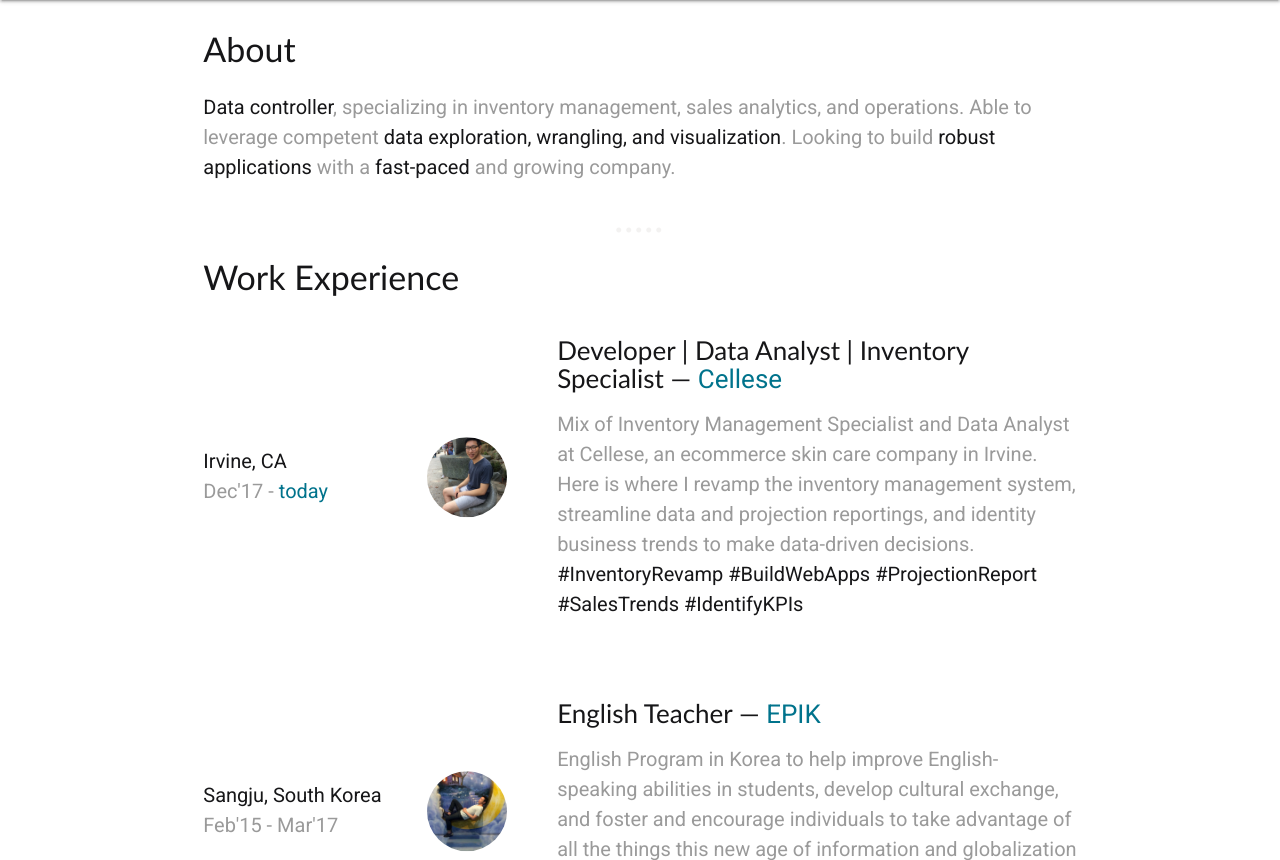
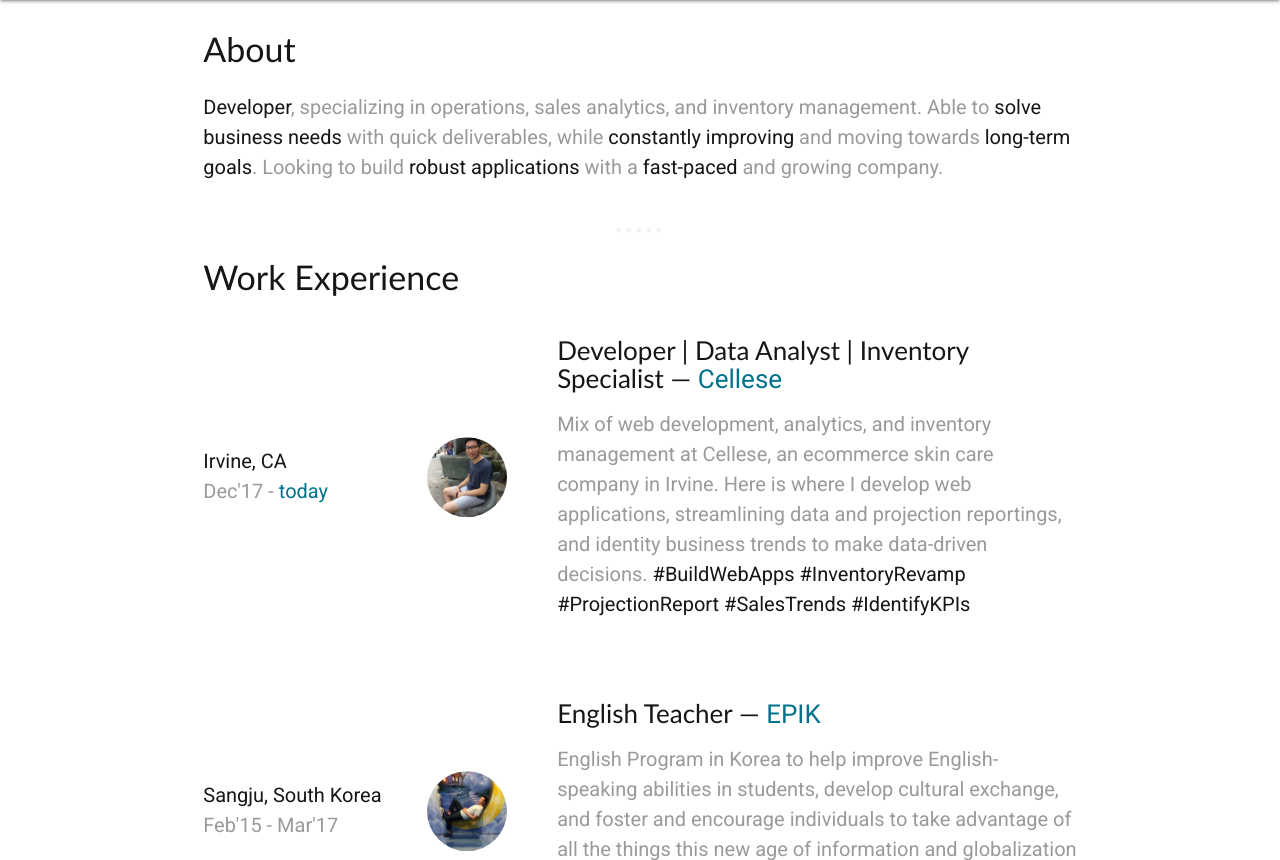
Before and after one commit to Jayleh/justin-le, a Flask app: page /about in a window 1280 px wide. Shown: the part 64-924 px from the top of the page. Run offline with Flask 2, Linux system fonts and the light colour scheme; some libraries are stand-ins or nearby versions; some web fonts are replaced.

Commit message:
updating language

```diff
--- a/justin/templates/about.html
+++ b/justin/templates/about.html
@@ -35,9 +35,10 @@
   <div class="row">
     <div class="col s12">
       <p>
-        <span class="text-important">Data controller</span>, specializing in inventory management, sales analytics, and
-        operations. Able to leverage competent
-        <span class="text-important">data exploration, wrangling, and visualization</span>. Looking to build
+        <span class="text-important">Developer</span>, specializing in operations, sales analytics, and
+        inventory management. Able to <span class="text-important">solve business needs</span> with quick
+        deliverables, while <span class="text-important">constantly improving</span> and moving towards
+        <span class="text-important">long-term goals</span>. Looking to build
         <span class="text-important">robust applications</span> with a
         <span class="text-important">fast-paced</span> and growing company.</p>
     </div>
@@ -81,10 +82,10 @@
             </h4>
           </div>
           <div class="description">
-            <p>Mix of Inventory Management Specialist and Data Analyst at Cellese, an ecommerce skin care company in
-              Irvine. Here is where I revamp the inventory management system, streamline data and projection
+            <p>Mix of web development, analytics, and inventory management at Cellese, an ecommerce skin care company in
+              Irvine. Here is where I develop web applications, streamlining data and projection
               reportings, and identity business trends to make data-driven decisions.
-              <span class="text-important">#InventoryRevamp #BuildWebApps #ProjectionReport #SalesTrends
+              <span class="text-important">#BuildWebApps #InventoryRevamp #ProjectionReport #SalesTrends
                 #IdentifyKPIs</span>
             </p>
           </div>
--- a/justin/templates/layout.html
+++ b/justin/templates/layout.html
@@ -28,8 +28,7 @@
       function gtag() { dataLayer.push(arguments); }
       gtag('js', new Date());
 
-      gtag('config', 'UA-123189926-1');
-    </script>
+      gtag('config', 'UA-123189926-1');</script>
   </head>
 
   <body>
@@ -70,7 +69,7 @@
             <h5 class="white-text">About</h5>
             <ul>
               <li class="grey-text text-lighten-2">Justin Le</li>
-              <li class="grey-text text-lighten-2">Data Analyst | Developer</li>
+              <li class="grey-text text-lighten-2">Developer | Data Analyst</li>
               <li class="grey-text text-lighten-2">Irvine, CA 92614</li>
             </ul>
           </div>
@@ -152,8 +151,7 @@
     <script>
       $(document).ready(function () {
         $('.sidenav').sidenav();
-      });
-    </script>
+      });</script>
     <!-- External Javascript -->
     {% block scripts %} {% endblock %}
   </body>
```
Also changed, not shown: justin/templates/index.html (+10 -10 lines), 1 other file.
